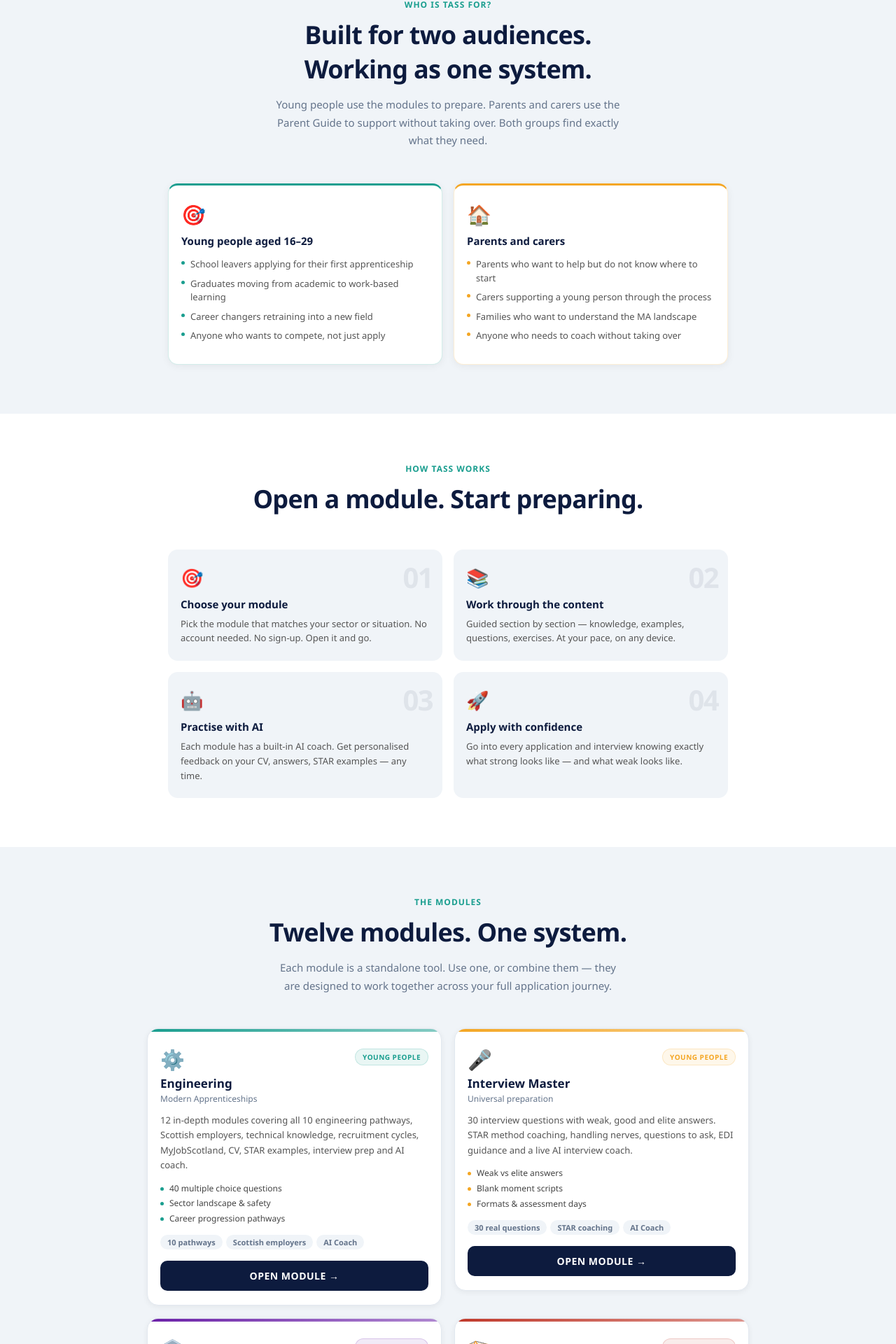
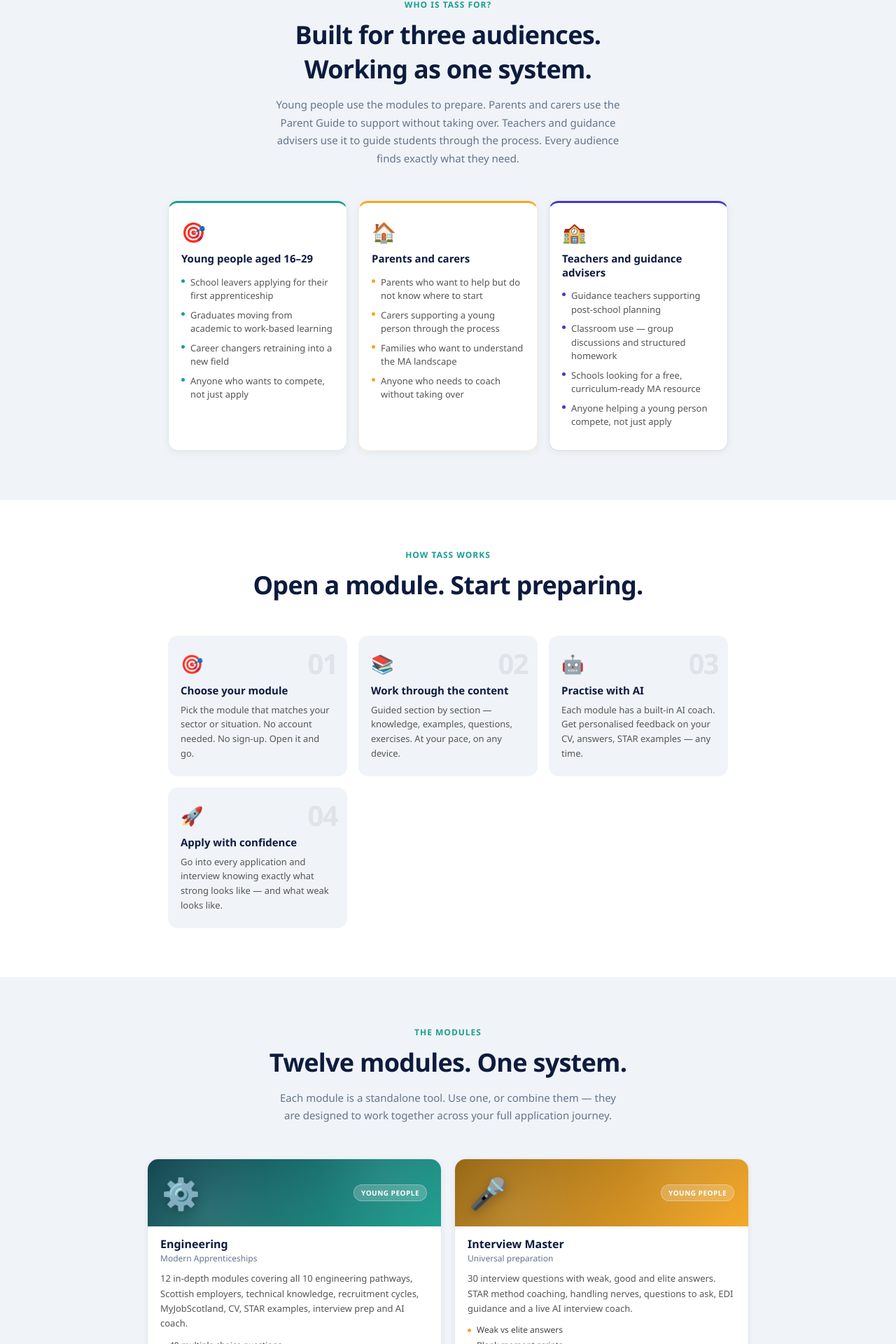
Before and after one commit to Shugbhoy/Tass-landing-, a React (Vite) app in the folder src/: page / in a window 1280 px wide. Shown: the part 1014-2934 px from the top of the page at 70% size. Built offline with nearby package versions, Linux system fonts and the light colour scheme.

Commit message:
Update App.jsx

```diff
--- a/src/src/App.jsx
+++ b/src/src/App.jsx
@@ -14,6 +14,7 @@
 const MODULES = [
   {
     id: "engineering",
+    gradientFrom: "#0A3D4A",
     icon: "⚙️",
     title: "Engineering",
     subtitle: "Modern Apprenticeships",
@@ -26,6 +27,7 @@
   },
   {
     id: "interview",
+    gradientFrom: "#92610A",
     icon: "🎤",
     title: "Interview Master",
     subtitle: "Universal preparation",
@@ -38,6 +40,7 @@
   },
   {
     id: "localauthority",
+    gradientFrom: "#3B0764",
     icon: "🏛️",
     title: "Local Authority Customer Service",
     subtitle: "Council customer-facing roles",
@@ -50,6 +53,7 @@
   },
   {
     id: "construction",
+    gradientFrom: "#7F1D1D",
     icon: "🏗️",
     title: "Construction & Trades",
     subtitle: "All 8 trades covered",
@@ -62,6 +66,7 @@
   },
   {
     id: "cv",
+    gradientFrom: "#14532D",
     icon: "📄",
     title: "CV Builder",
     subtitle: "Write it. Own it. Win it.",
@@ -74,11 +79,12 @@
   },
   {
     id: "parent",
+    gradientFrom: "#0C4A6E",
     icon: "🏠",
-    title: "Parent & Carer Guide",
-    subtitle: "Support without taking over",
-    for: "Parents & carers",
-    desc: "Everything a parent or carer needs to support their young person through the apprenticeship process — without doing it for them. Includes a 6-week coaching programme.",
+    title: "Parents, Carers and Teachers Guide",
+    subtitle: "Support and guidance for home and classroom",
+    for: "Parents, carers and teachers",
+    desc: "Everything parents, carers and teachers need to support a young person through the apprenticeship process. Includes a 6-week structured programme, conversation guides and a classroom-ready framework for teachers and guidance advisers.",
     tags: ["Myth busting", "Conversation scripts", "AI Coach"],
     color: "#0891B2",
     url: "https://tass-parent-carer-guide.vercel.app",
@@ -86,6 +92,7 @@
   },
   {
     id: "earlyyears",
+    gradientFrom: "#831843",
     icon: "🌟",
     title: "Early Years & Childcare",
     subtitle: "ELC Modern Apprenticeships",
@@ -98,6 +105,7 @@
   },
   {
     id: "digitalit",
+    gradientFrom: "#1E3A8A",
     icon: "💻",
     title: "Digital & IT",
     subtitle: "All 5 tech pathways",
@@ -110,6 +118,7 @@
   },
   {
     id: "graduate",
+    gradientFrom: "#78490A",
     icon: "🎓",
     title: "Graduate Apprenticeship",
     subtitle: "Degree while you work",
@@ -122,6 +131,7 @@
   },
   {
     id: "hospitality",
+    gradientFrom: "#881337",
     icon: "🍽️",
     title: "Hospitality & Culinary Arts",
     subtitle: "Chef, front of house and more",
@@ -134,6 +144,7 @@
   },
   {
     id: "motorvehicle",
+    gradientFrom: "#7F1D1D",
     icon: "🚗",
     title: "Motor Vehicle",
     subtitle: "All 9 pathways including EV",
@@ -146,6 +157,7 @@
   },
   {
     id: "businessadmin",
+    gradientFrom: "#312E81",
     icon: "💼",
     title: "Business Administration",
     subtitle: "Scotland's most versatile pathway",
@@ -226,6 +238,7 @@
       opacity: inView ? 1 : 0,
       transform: inView ? "translateY(0)" : "translateY(32px)",
       transition: `opacity 0.55s ease ${index * 0.08}s, transform 0.55s ease ${index * 0.08}s`,
+      height: "100%",
     }}>
       <div
         onMouseEnter={() => setHovered(true)}
@@ -238,39 +251,57 @@
           boxShadow: hovered ? `0 8px 32px ${mod.color}25` : "0 2px 8px rgba(0,0,0,0.06)",
           transition: "all 0.25s ease",
           transform: hovered ? "translateY(-3px)" : "translateY(0)",
+          display: "flex",
+          flexDirection: "column",
+          height: "100%",
         }}
       >
-        {/* Top accent */}
-        <div style={{ height: 4, background: `linear-gradient(90deg, ${mod.color}, ${mod.color}88)` }} />
-
-        <div style={{ padding: "20px 18px" }}>
-          {/* Header */}
-          <div style={{ display: "flex", justifyContent: "space-between", alignItems: "flex-start", marginBottom: 12 }}>
-            <div>
-              <span style={{ fontSize: 28 }}>{mod.icon}</span>
-              <p style={{ color: NAVY, fontWeight: 900, fontSize: 17, margin: "6px 0 2px", lineHeight: 1.2 }}>{mod.title}</p>
-              <p style={{ color: MID, fontSize: 12, margin: 0 }}>{mod.subtitle}</p>
-            </div>
+        {/* Gradient hero banner */}
+        <div style={{
+          background: `linear-gradient(135deg, ${mod.gradientFrom} 0%, ${mod.color} 100%)`,
+          height: 96,
+          display: "flex",
+          alignItems: "center",
+          justifyContent: "space-between",
+          padding: "0 20px",
+          position: "relative",
+          overflow: "hidden",
+          flexShrink: 0,
+        }}>
+          {/* Background pattern */}
+          <div style={{
+            position: "absolute", inset: 0,
+            backgroundImage: "radial-gradient(circle at 20% 80%, rgba(255,255,255,0.12) 0%, transparent 50%), radial-gradient(circle at 80% 20%, rgba(255,255,255,0.08) 0%, transparent 50%)",
+          }}/>
+          {/* Icon */}
+          <span style={{ fontSize: 44, filter: "drop-shadow(0 4px 8px rgba(0,0,0,0.25))", position: "relative", zIndex: 1 }}>{mod.icon}</span>
+          {/* For badge */}
           <span style={{
-              background: mod.color + "18",
-              color: mod.color,
-              border: `1px solid ${mod.color}30`,
+            background: "rgba(255,255,255,0.2)",
+            color: "#fff",
+            border: "1px solid rgba(255,255,255,0.3)",
             borderRadius: 99,
             padding: "4px 10px",
             fontSize: 10,
             fontWeight: 700,
             textTransform: "uppercase",
             letterSpacing: 0.5,
-              flexShrink: 0,
-              marginTop: 4,
+            position: "relative",
+            zIndex: 1,
+            backdropFilter: "blur(4px)",
           }}>{mod.for}</span>
         </div>
 
+        <div style={{ padding: "16px 18px", display: "flex", flexDirection: "column", flex: 1 }}>
+          {/* Title */}
+          <p style={{ color: NAVY, fontWeight: 900, fontSize: 16, margin: "0 0 2px", lineHeight: 1.2 }}>{mod.title}</p>
+          <p style={{ color: MID, fontSize: 12, margin: "0 0 10px" }}>{mod.subtitle}</p>
+
           {/* Description */}
-          <p style={{ color: "#555", fontSize: 13, lineHeight: 1.65, margin: "0 0 14px" }}>{mod.desc}</p>
+          <p style={{ color: "#555", fontSize: 13, lineHeight: 1.65, margin: "0 0 12px" }}>{mod.desc}</p>
 
           {/* Highlights */}
-          <div style={{ marginBottom: 14 }}>
+          <div style={{ marginBottom: 12 }}>
             {mod.highlights.map((h, i) => (
               <div key={i} style={{ display: "flex", alignItems: "center", gap: 8, marginBottom: 5 }}>
                 <div style={{ width: 5, height: 5, background: mod.color, borderRadius: 99, flexShrink: 0 }} />
@@ -280,7 +311,7 @@
           </div>
 
           {/* Tags */}
-          <div style={{ display: "flex", flexWrap: "wrap", gap: 5, marginBottom: 16 }}>
+          <div style={{ display: "flex", flexWrap: "wrap", gap: 5, marginBottom: 16, marginTop: "auto", paddingTop: 8 }}>
             {mod.tags.map((tag, i) => (
               <span key={i} style={{
                 background: GREY,
@@ -756,12 +787,12 @@
           <AnimatedSection>
             <div style={{ textAlign: "center", marginBottom: 48 }}>
               <p style={{ color: TEAL, fontWeight: 700, fontSize: 12, textTransform: "uppercase", letterSpacing: 1, marginBottom: 10 }}>Who is TASS for?</p>
-              <h2 style={{ color: NAVY, fontSize: "clamp(22px, 4vw, 36px)", fontWeight: 900, marginBottom: 14, letterSpacing: "-0.02em" }}>Built for two audiences.<br/>Working as one system.</h2>
-              <p style={{ color: MID, fontSize: 15, lineHeight: 1.7, maxWidth: 520, margin: "0 auto" }}>Young people use the modules to prepare. Parents and carers use the Parent Guide to support without taking over. Both groups find exactly what they need.</p>
+              <h2 style={{ color: NAVY, fontSize: "clamp(22px, 4vw, 36px)", fontWeight: 900, marginBottom: 14, letterSpacing: "-0.02em" }}>Built for three audiences.<br/>Working as one system.</h2>
+              <p style={{ color: MID, fontSize: 15, lineHeight: 1.7, maxWidth: 520, margin: "0 auto" }}>Young people use the modules to prepare. Parents and carers use the Parent Guide to support without taking over. Teachers and guidance advisers use it to guide students through the process. Every audience finds exactly what they need.</p>
             </div>
           </AnimatedSection>
 
-          <div style={{ display: "grid", gridTemplateColumns: "1fr 1fr", gap: 16 }}>
+          <div style={{ display: "grid", gridTemplateColumns: "repeat(auto-fit, minmax(240px, 1fr))", gap: 16 }}>
             {[
               {
                 icon: "🎯", label: "Young people aged 16–29",
@@ -781,6 +812,16 @@
                   "Carers supporting a young person through the process",
                   "Families who want to understand the MA landscape",
                   "Anyone who needs to coach without taking over",
+                ],
+              },
+              {
+                icon: "🏫", label: "Teachers and guidance advisers",
+                color: "#4338CA",
+                points: [
+                  "Guidance teachers supporting post-school planning",
+                  "Classroom use — group discussions and structured homework",
+                  "Schools looking for a free, curriculum-ready MA resource",
+                  "Anyone helping a young person compete, not just apply",
                 ],
               },
             ].map((group, i) => (
@@ -818,7 +859,7 @@
               <h2 style={{ color: NAVY, fontSize: "clamp(22px, 4vw, 36px)", fontWeight: 900, letterSpacing: "-0.02em" }}>Open a module. Start preparing.</h2>
             </div>
           </AnimatedSection>
-          <div style={{ display: "grid", gridTemplateColumns: "1fr 1fr", gap: 16 }}>
+          <div style={{ display: "grid", gridTemplateColumns: "repeat(auto-fit, minmax(240px, 1fr))", gap: 16 }}>
             {[
               { num: "01", title: "Choose your module", desc: "Pick the module that matches your sector or situation. No account needed. No sign-up. Open it and go.", icon: "🎯" },
               { num: "02", title: "Work through the content", desc: "Guided section by section — knowledge, examples, questions, exercises. At your pace, on any device.", icon: "📚" },
@@ -859,7 +900,7 @@
               <p style={{ color: MID, fontSize: 15, lineHeight: 1.7, maxWidth: 500, margin: "0 auto" }}>Each module is a standalone tool. Use one, or combine them — they are designed to work together across your full application journey.</p>
             </div>
           </AnimatedSection>
-          <div style={{ display: "grid", gridTemplateColumns: "repeat(auto-fill, minmax(280px, 1fr))", gap: 18 }}>
+          <div style={{ display: "grid", gridTemplateColumns: "repeat(auto-fill, minmax(280px, 1fr))", gap: 18, alignItems: "stretch" }}>
             {MODULES.map((mod, i) => (
               <ModuleCard key={mod.id} mod={mod} index={i} />
             ))}
```
Lines whose indentation alone changed are shown as unchanged.
